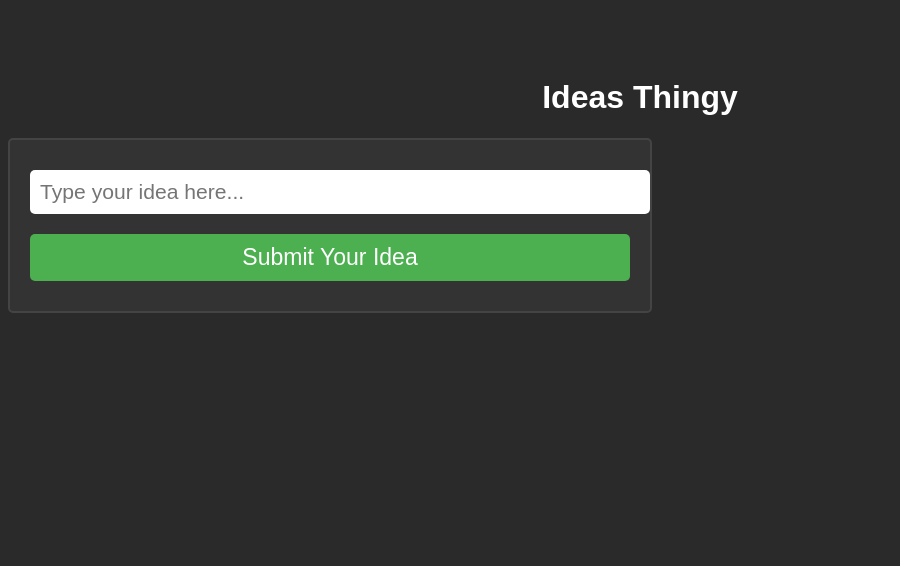
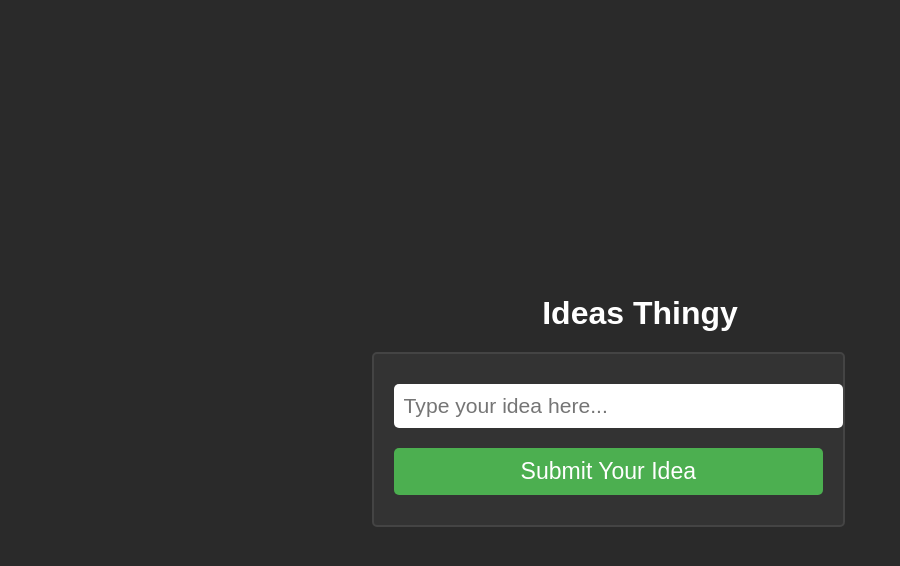
Before and after one commit to ItzMikeDev/cool_discord_sender, a plain HTML site: page index.html in a window 1280 px wide. Shown: the whole page, without its empty margins (0-900 px from the left). Drawn offline with Linux system fonts and the light colour scheme.

Commit message:
Update index.html

```diff
--- a/index.html
+++ b/index.html
@@ -9,11 +9,16 @@
             font-family: Arial, sans-serif;
             background-color: #2a2a2a;
             color: #fff;
-            text-align: center;
-            padding-top: 50px;
+            display: flex;
+            justify-content: center;
+            align-items: center;
+            height: 100vh;
+            margin: 0;
         }
         h1 {
             font-size: 2em;
+            text-align: center;
+            margin-bottom: 20px;
         }
         #ideaBox {
             padding: 20px;
@@ -24,6 +29,7 @@
             border: 2px solid #444;
             color: white;
             font-size: 1.2em;
+            text-align: center;
         }
         #ideaBox input, #ideaBox button {
             width: 100%;
@@ -60,12 +66,14 @@
     </style>
 </head>
 <body>
-    <h1>Ideas Thingy</h1>
-    <div id="ideaBox">
-        <input type="text" id="ideaInput" placeholder="Type your idea here..." />
-        <button id="submitButton" onclick="submitIdea()">Submit Your Idea</button>
+    <div>
+        <h1>Ideas Thingy</h1>
+        <div id="ideaBox">
+            <input type="text" id="ideaInput" placeholder="Type your idea here..." />
+            <button id="submitButton" onclick="submitIdea()">Submit Your Idea</button>
+        </div>
+        <div id="messageBox"></div>
     </div>
-    <div id="messageBox"></div>
 
     <script>
         const webhookUrl = 'https://discord.com/api/webhooks/1364630699386208346/aUvPjJNe288hDvEOcfQ2rEGcADu28kveRSGrZAr8dTEABgCNdu1pIQPS1a3q6qqPFDDY'; // Your webhook URL
```
